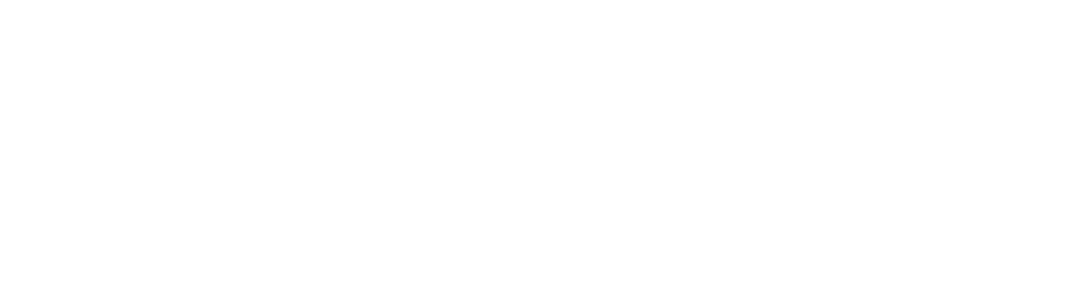
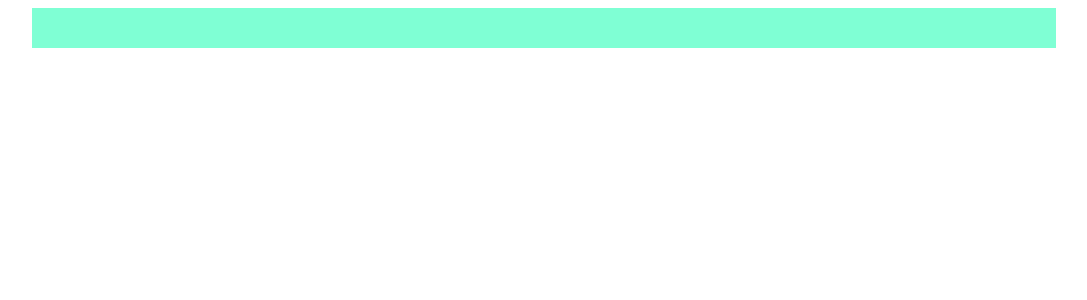
Before and after one commit to SoloLineDefender/sitedeplome, a React app: page /Card in a window 1280 px wide. Shown: the top 300 px of the page, without its empty margins (56-1143 px from the left). Built offline with nearby package versions, Linux system fonts and the light colour scheme.

Commit message:
Add new page for test card system and work with svg

```diff
--- a/src/app/app.jsx
+++ b/src/app/app.jsx
@@ -6,6 +6,7 @@
 } from 'react-router-dom'
 import { createBrowserHistory } from 'history'
 import MainPage from './pages/main/index'
+import Card from './pages/Card/index'
 const history = createBrowserHistory()
 
 const App = () => {
@@ -13,6 +14,7 @@
         <Router history={history}>
             <Switch>
                 <Route exact path='/' component={MainPage}/>
+                <Route exect path='/Card' component={Card}/>
             </Switch>
         </Router>
     )
--- a/src/app/pages/profile/index.jsx
+++ b/src/app/pages/Card/index.jsx
@@ -1,6 +1,6 @@
 import React, { useEffect, useState } from 'react'
 
-const PofilePage = () => {
+const Card = () => {
     const [counter, setCounter] = useState(0)
 
     useEffect(() => {
@@ -9,11 +9,11 @@
 
     return (
         <React.Fragment>
-            <div className="container">
-                <h1>123</h1>
+            <div className="mainWindow2" id="MainWindow2">
+
             </div>
         </React.Fragment>
     )
 }
 
-export default PofilePage
+export default Card
--- a/src/app/pages/main/main.scss
+++ b/src/app/pages/main/main.scss
@@ -8,8 +8,8 @@
     background: aqua;
     margin: 10vh;
     width: 80%;
-    height: 80%;
-    border-radius: 2%;
+    min-height: 80%;
+    border-radius: 1%;
     .inputBox {
         padding: 5px;
         display: flex;
@@ -41,7 +41,6 @@
         min-width: 50px;
         width: 30%;
         overflow: hidden;
-
     }
     .viewBox {
         display: flex;
@@ -68,7 +67,7 @@
             font-weight: bold;
             overflow-wrap: break-word;
             overflow: hidden;
-            :hover {
+             :hover {
                 background-color: blue;
                 min-width: 50px;
                 max-width: 120px;
@@ -78,3 +77,13 @@
         }
     }
 }
+
+.mainWindow2 {
+    display: flex;
+    position: absolute;
+    margin-left: 10vh;
+    width: 80%;
+    min-height: 40px;
+    max-height: 100%;
+    background-color: aquamarine;
+}
```
Also changed, not shown: src/app/components/card/card.jsx (added, +9 -0 lines).
